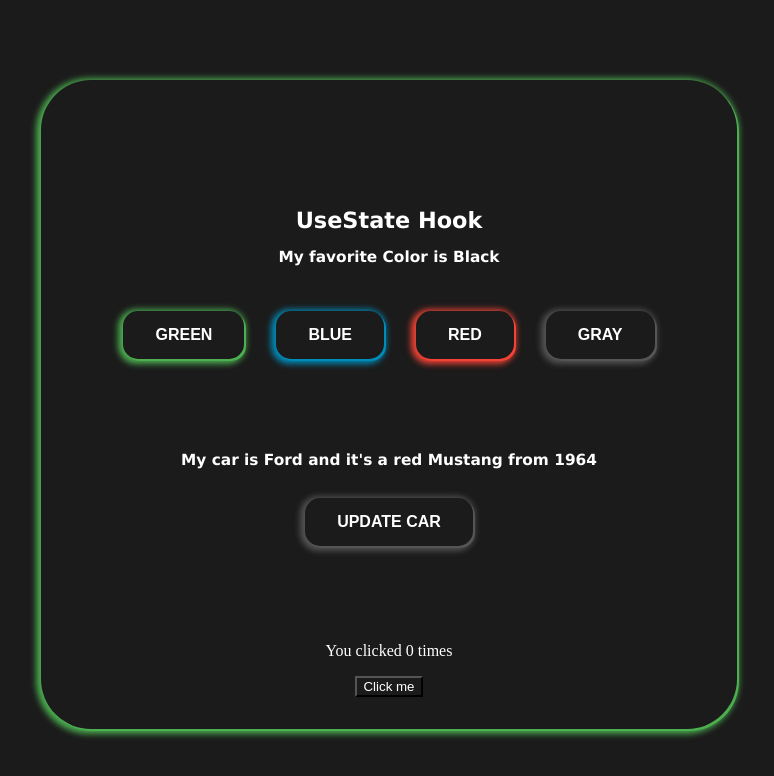
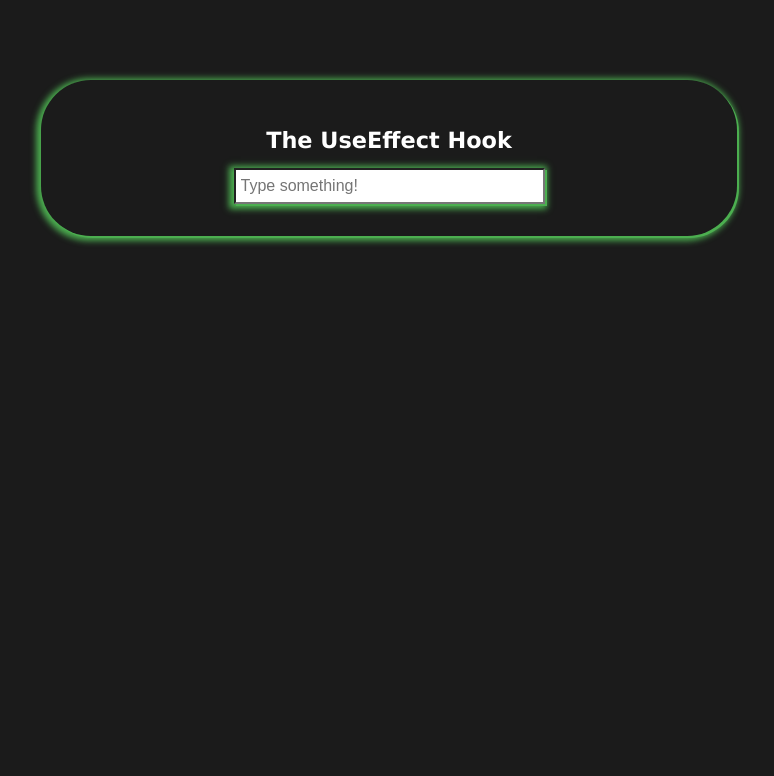
Before and after one commit to onureredo/react_basics, a React (Create React App) app: page / in a window 1280 px wide. Shown: the top 776 px of the page, without its empty margins (287-1061 px from the left). Built offline with nearby package versions, Linux system fonts and the light colour scheme.

Commit message:
useEffect

```diff
--- a/src/App.css
+++ b/src/App.css
@@ -124,6 +124,17 @@
 
 }
 
+.cooltext {
+  background-color: white;
+  color: black;
+  font-size: 1rem;
+  padding-left: 5px;
+  min-width: 300px;
+  min-height: 30px;
+  box-shadow: 2px 2px #4CAF50, -.1em .1em .4em .2em #4CAF50;
+
+}
+
 /* .just_btn {
   border: none;
   color: white;
--- a/src/App.js
+++ b/src/App.js
@@ -1,11 +1,11 @@
 import './App.css';
-import BasicUseState from './Components/BasicUseState';
+// import BasicUseState from './Components/BasicUseState';
 import BasicUseEffect from './Components/BasicUseEffect';
-import Axios from './Components/Axios';
-import Pokemon from './Components/Pokemon';
-import Products from './Components/Products';
-import echo from './images/echo.png'
-import firestick from './images/firestick.png'
+// import Axios from './Components/Axios';
+// import Pokemon from './Components/Pokemon';
+// import Products from './Components/Products';
+// import echo from './images/echo.png'
+// import firestick from './images/firestick.png'
 
 function App() {
 
@@ -27,9 +27,11 @@ function App() {
       />
 
       <Axios />
-      <Pokemon /> */}
+      <Pokemon />
+      <BasicUseState />
 
-      <BasicUseState />
+      */}
+
       <BasicUseEffect />
 
       </div>
--- a/src/Components/BasicUseEffect.js
+++ b/src/Components/BasicUseEffect.js
@@ -1,22 +1,57 @@
 import React, { useState, useEffect } from 'react';
 
-function Coolstuff() {
-  const [count, setCount] = useState(0);
+function BasicUseEffect() {
+  // const [windowWidth, setWindowWidth] = useState(window.innerWidth);
+  const [name, setName] = useState("");
 
-  // Similar to componentDidMount and componentDidUpdate:
-  useEffect(() => {
-    // Update the document title using the browser API
-    document.title = `You clicked ${count} times`;
-  });
+// Every single useEffect always fire on first render
+
+// On every render
+useEffect(() => {
+  console.log(`I 've been re-rendered`)
+  // window.addEventListener("resize", updateWindowWidth);
+});
+
+/// On first Render/Mount only! - componentDidMount Alternative
+useEffect(() => {
+  console.log('The component has been mounted')
+}, [])
+
+// On first Render + whenever dependancy changes! - componentDidUpdate Alternative
+useEffect(() => {
+  console.log(`The name changed!: ${name}`);
+
+  return () => {
+    //cleanup...
+    console.log('Unmounted...')
+  }
+}, [name]);
+
+// Follows the same rules, except this handles the unmounting on a component - componentWillUnmount Alternative
+useEffect(() => {
+  // window.addEventListener("resize", updateWindowWidth);
+
+  return () => {
+    // when component unmounts, this cleanup code runs...
+    // window.removeEventListener("resize", updateWindowWidth);
+  };
+}, []);
+
 
   return (
     <div>
-      <p>You clicked {count} times</p>
-      <button onClick={() => setCount(count + 1)}>
-        Click me
-      </button>
+      <h1>The UseEffect Hook</h1>
+      {/* <h2>The windiw width is: {windowWidth}</h2> */}
+
+      <input className='cooltext'
+        value={name}
+        onChange={(e) => setName(e.target.value)}
+        placeholder="Type something!"
+      />
     </div>
+
   );
 }
 
-export default Coolstuff;
+
+export default BasicUseEffect;
```
